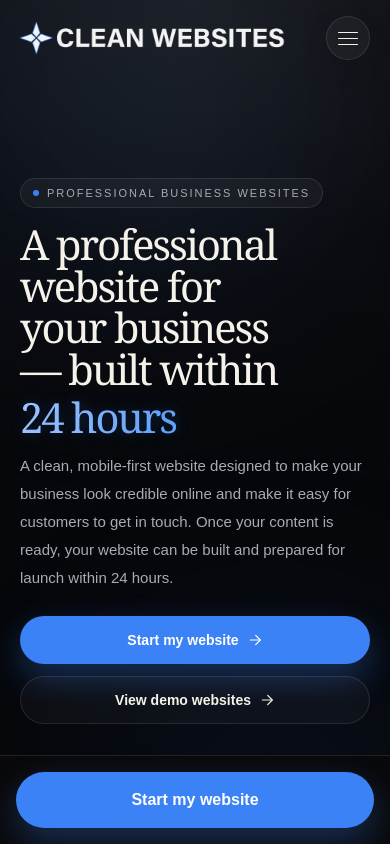
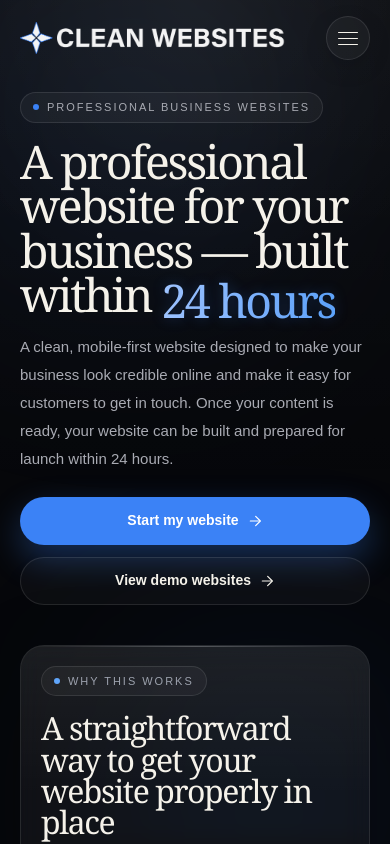
Before and after one commit to cleanwebsitesuk/cleanwebsites, a Next.js app: page / in a window 390 px wide. Shown: the top 844 px of the page. Built offline with nearby package versions, Linux system fonts and the light colour scheme.

Commit message:
Update page.tsx

```diff
--- a/app/page.tsx
+++ b/app/page.tsx
@@ -656,7 +656,7 @@ function HeroSection({
 
 return (
   <section className="relative">
-    <div className="mx-auto flex min-h-[calc(100svh-78px)] w-full max-w-7xl items-center px-5 pb-10 pt-6 sm:px-6 sm:pb-12 sm:pt-8 lg:px-8 lg:pb-14 lg:pt-10">
+    <div className="mx-auto flex w-full max-w-7xl items-center px-5 pb-8 pt-4 sm:px-6 sm:pb-12 sm:pt-8 lg:min-h-[calc(100svh-78px)] lg:px-8 lg:pb-14 lg:pt-10">
       <div className="grid w-full gap-8 lg:grid-cols-[minmax(0,1fr)_minmax(440px,1fr)] lg:items-start lg:gap-10">
         <div className="mx-auto flex w-full max-w-[680px] flex-col justify-center lg:mx-0 lg:max-w-[680px]">
           <div className="w-fit">
@@ -674,7 +674,7 @@ return (
             </div>
           </div>
 
-<h1 className="mt-4 max-w-[11.5ch] font-serif text-[clamp(2.6rem,6.2vw,4.5rem)] leading-[1] tracking-[-0.05em] text-[#F5F2EA]">
+<h1 className="mt-4 max-w-[14ch] font-serif text-[2.9rem] leading-[0.96] tracking-[-0.05em] text-[#F5F2EA] sm:text-[clamp(3.4rem,6.2vw,4.5rem)] sm:max-w-[11.5ch]">
   A professional website for your business — built within{" "}
   <motion.span
     initial={reduceMotion ? false : { opacity: 0.7, y: 6 }}
@@ -702,7 +702,7 @@ return (
   </motion.span>
 </h1>
 
-          <p className="mt-5 max-w-xl text-[15px] leading-7 text-[#A9ABB3] sm:text-[16px] sm:leading-8">
+          <p className="mt-4 max-w-xl text-[15px] leading-7 text-[#A9ABB3] sm:mt-5 sm:text-[16px] sm:leading-8">
             A clean, mobile-first website designed to make your business look
             credible online and make it easy for customers to get in touch.
             Once your content is ready, your website can be built and prepared
@@ -746,7 +746,7 @@ return (
       <div className="mt-5 h-px w-full bg-white/8" />
 
       <div className="mt-5">
-        <div className="text-[1.15rem] font-semibold tracking-[-0.02em] text-[#F5F2EA]">
+        <div className="text-[1.2rem] font-semibold tracking-[-0.02em] text-[#F5F2EA]">
           Everything included
         </div>
 
@@ -771,7 +771,7 @@ return (
       </div>
 
       <div className="mt-6 grid gap-3 sm:grid-cols-2">
-        <div className="rounded-[18px] border border-white/8 bg-white/[0.02] p-4">
+        <div className="rounded-[18px] border border-white/10 bg-white/[0.03] p-4">
           <div className="text-[10px] uppercase tracking-[0.15em] text-[#7F828A]">
             Domain ownership
           </div>
@@ -779,7 +779,7 @@ return (
             Your domain stays in your name.
           </div>
         </div>
-        <div className="rounded-[18px] border border-white/8 bg-white/[0.02] p-4">
+        <div className="rounded-[18px] border border-white/10 bg-white/[0.03] p-4">
           <div className="text-[10px] uppercase tracking-[0.15em] text-[#7F828A]">
             Review before launch
           </div>
@@ -801,7 +801,7 @@ function MobileStickyCta({ hidden }: { hidden: boolean }) {
   if (hidden) return null;
 
   return (
-    <div className="fixed inset-x-0 bottom-0 z-40 border-t border-white/10 bg-[#0A0A0B]/92 p-4 backdrop-blur-2xl md:hidden">
+    <div className="fixed inset-x-0 bottom-0 z-40 border-t border-white/10 bg-[#0A0A0B]/92 px-4 pb-[calc(1rem+env(safe-area-inset-bottom))] pt-4 backdrop-blur-2xl md:hidden">
       <div className="mx-auto max-w-7xl">
         <Link
           href="/start"
@@ -879,7 +879,7 @@ function HeroHeader({ scrolled }: { scrolled: boolean }) {
       </div>
 
       <HeroSection isMobile={isMobile} reduceMotion={reduceMotion} />
-      <MobileStickyCta hidden={mobileOpen} />
+      <MobileStickyCta hidden={mobileOpen || !scrolled} />
     </>
   );
 }
```
